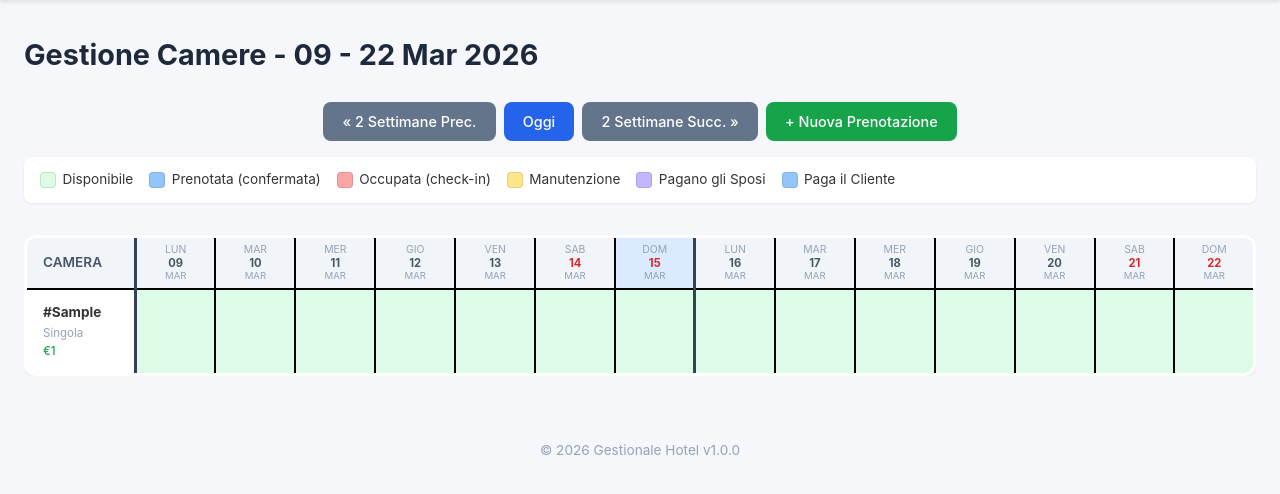
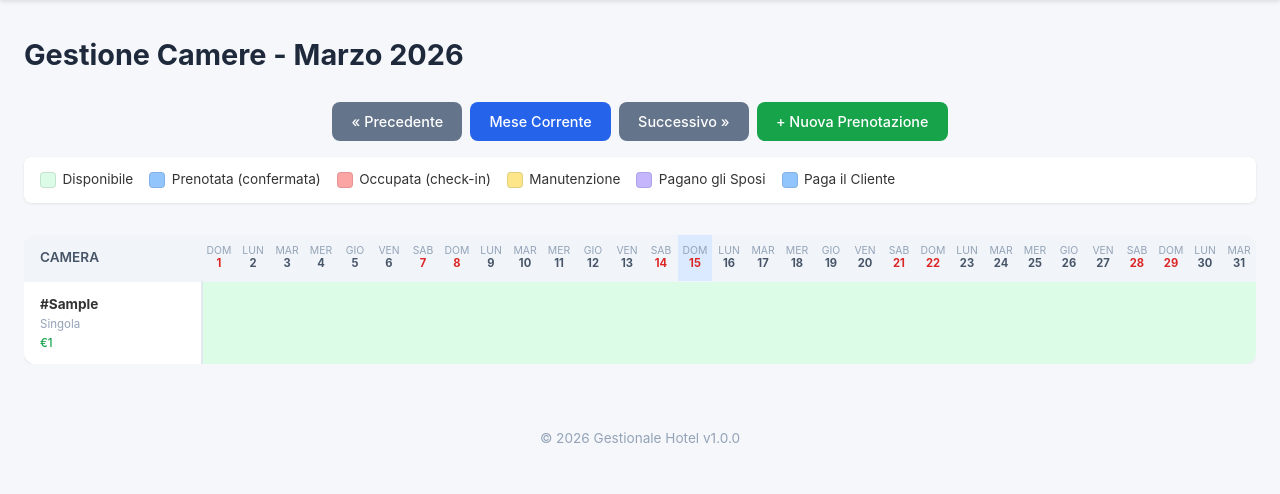
Before and after one commit to geremiacastellani2-jpg/gestionaledefinitivo, a PHP site: page /pages/calendario.php in a window 1280 px wide. Shown: the part 60-554 px from the top of the page. Run offline with PHP 8.4, Linux system fonts and the light colour scheme; tables that the repository leaves empty hold one stand-in row (values such as "Sample post").

Commit message:
revert: torna alla versione b609c1e (griglia originale)
Rimossi tutti i cambiamenti successivi: fix Aruba, griglia 2 settimane,
bordi scuri, table-layout fixed.

https://claude.ai/code/session_011bbxptVXb6LusjZ3Mbjdbc

```diff
--- a/css/style.css
+++ b/css/style.css
@@ -281,23 +281,15 @@ legend {
 
 .calendario-griglia-wrapper { overflow-x: auto; }
 
-.calendario-tabella {
-    font-size: 0.85rem;
-    border: 3px solid #000;
-    table-layout: fixed;
-    width: 100%;
-}
-
-.calendario-tabella th,
-.calendario-tabella td {
-    border: 2px solid #000;
-}
+.calendario-tabella { font-size: 0.85rem; }
 
 .calendario-tabella th.giorno-col-header,
 .calendario-tabella td.giorno-col {
+    width: 34px;
+    min-width: 34px;
+    max-width: 34px;
     text-align: center;
-    padding: 0.4rem 0.2rem;
-    height: 38px;
+    padding: 0.3rem 0.1rem;
 }
 
 .calendario-tabella th.giorno-col-header {
@@ -318,28 +310,16 @@ legend {
     font-weight: 700;
 }
 
-.calendario-tabella th.giorno-col-header .giorno-mese {
-    display: block;
-    font-size: 0.6rem;
-    color: #94a3b8;
-    font-weight: 400;
-}
-
-.calendario-tabella th.bordo-settimana,
-.calendario-tabella td.bordo-settimana {
-    border-left: 3px solid #334155;
-}
-
 .calendario-tabella th.weekend { color: #dc2626; }
 .calendario-tabella th.oggi { background: #dbeafe; }
 
 .calendario-tabella th.camera-col-header {
-    width: 110px;
+    min-width: 130px;
     text-align: left;
 }
 
 .calendario-tabella .camera-col {
-    width: 110px;
+    min-width: 130px;
     white-space: nowrap;
     position: sticky;
     left: 0;
--- a/includes/config.php
+++ b/includes/config.php
@@ -9,7 +9,7 @@ define('DB_CHARSET', 'utf8mb4');
 // Configurazione Applicazione
 define('APP_NAME', 'Gestionale Hotel');
 define('APP_VERSION', '1.0.0');
-define('BASE_URL', '/gestionale/app/');
+define('BASE_URL', '/');
 
 // Timezone
 date_default_timezone_set('Europe/Rome');
--- a/includes/functions.php
+++ b/includes/functions.php
@@ -197,18 +197,6 @@ function getPrenotazioniCalendario(string $meseAnno): array {
     return $stmt->fetchAll();
 }
 
-function getPrenotazioniPeriodo(string $dataInizio, string $dataFine): array {
-    $db = getDB();
-    $stmt = $db->prepare("SELECT p.*, c.numero AS camera_numero, cl.nome AS cliente_nome, cl.cognome AS cliente_cognome, cl.email AS cliente_email, cl.telefono AS cliente_telefono
-        FROM prenotazioni p
-        JOIN camere c ON p.camera_id = c.id
-        JOIN clienti cl ON p.cliente_id = cl.id
-        WHERE p.data_checkin <= ? AND p.data_checkout >= ? AND p.stato != 'cancellata'
-        ORDER BY c.numero");
-    $stmt->execute([$dataFine, $dataInizio]);
-    return $stmt->fetchAll();
-}
-
 function cameraDisponibile(int $cameraId, string $checkin, string $checkout, ?int $escludiPrenotazioneId = null): bool {
     $db = getDB();
     $sql = "SELECT COUNT(*) FROM prenotazioni
--- a/pages/calendario.php
+++ b/pages/calendario.php
@@ -2,65 +2,42 @@
 $titoloPagina = 'Gestione Camere';
 require_once __DIR__ . '/../includes/header.php';
 
-// Data di inizio periodo (default: oggi)
-$inizioParam = $_GET['da'] ?? date('Y-m-d');
-$dataInizio = new DateTime($inizioParam);
+$meseCorrente = $_GET['mese'] ?? date('Y-m');
+$dataRiferimento = new DateTime($meseCorrente . '-01');
+$anno = (int)$dataRiferimento->format('Y');
+$mese = (int)$dataRiferimento->format('m');
 
-// Allinea al lunedi della settimana corrente
-$giornoSettimanaInizio = (int)$dataInizio->format('N');
-if ($giornoSettimanaInizio > 1) {
-    $dataInizio->modify('-' . ($giornoSettimanaInizio - 1) . ' days');
-}
+$mesePrecedente = (clone $dataRiferimento)->modify('-1 month')->format('Y-m');
+$meseSuccessivo = (clone $dataRiferimento)->modify('+1 month')->format('Y-m');
 
-$dataFine = (clone $dataInizio)->modify('+13 days'); // 14 giorni (2 settimane)
+$giorniMese = (int)$dataRiferimento->format('t');
 
-$periodoPrec = (clone $dataInizio)->modify('-14 days')->format('Y-m-d');
-$periodoSucc = (clone $dataInizio)->modify('+14 days')->format('Y-m-d');
+$nomiMesi = ['','Gennaio','Febbraio','Marzo','Aprile','Maggio','Giugno','Luglio','Agosto','Settembre','Ottobre','Novembre','Dicembre'];
+$nomiGiorni = ['', 'Lun','Mar','Mer','Gio','Ven','Sab','Dom'];
 
-$nomiGiorni = ['', 'Lun','Mar','Mer','Gio','Ven','Sab','Dom'];
-$nomiMesi = ['','Gen','Feb','Mar','Apr','Mag','Giu','Lug','Ago','Set','Ott','Nov','Dic'];
-
-$prenotazioni = getPrenotazioniPeriodo($dataInizio->format('Y-m-d'), $dataFine->format('Y-m-d'));
+$prenotazioni = getPrenotazioniCalendario($meseCorrente);
 $camere = getCamere();
 
-// Genera lista dei 14 giorni
-$giorniPeriodo = [];
-$cursore = clone $dataInizio;
-for ($i = 0; $i < 14; $i++) {
-    $giorniPeriodo[] = clone $cursore;
-    $cursore->modify('+1 day');
-}
-
-// Mappa prenotazioni per camera/data
+// Mappa prenotazioni per camera/giorno
 $mappaPrenotazioni = [];
 foreach ($prenotazioni as $p) {
-    $inizio = max(strtotime($p['data_checkin']), strtotime($dataInizio->format('Y-m-d')));
-    $fine = min(strtotime($p['data_checkout']), strtotime($dataFine->format('Y-m-d')) + 86400);
+    $inizio = max(strtotime($p['data_checkin']), strtotime("$anno-$mese-01"));
+    $fine = min(strtotime($p['data_checkout']), strtotime("$anno-$mese-$giorniMese"));
     for ($d = $inizio; $d < $fine; $d += 86400) {
-        $chiave = date('Y-m-d', $d);
-        $mappaPrenotazioni[$p['camera_id']][$chiave] = $p;
+        $giorno = (int)date('j', $d);
+        $mappaPrenotazioni[$p['camera_id']][$giorno] = $p;
     }
 }
 
 $oggi = date('Y-m-d');
-
-// Titolo periodo
-$meseInizio = (int)$dataInizio->format('m');
-$meseFine = (int)$dataFine->format('m');
-$annoInizio = $dataInizio->format('Y');
-if ($meseInizio === $meseFine) {
-    $titoloPeriodo = $dataInizio->format('d') . ' - ' . $dataFine->format('d') . ' ' . $nomiMesi[$meseFine] . ' ' . $annoInizio;
-} else {
-    $titoloPeriodo = $dataInizio->format('d') . ' ' . $nomiMesi[$meseInizio] . ' - ' . $dataFine->format('d') . ' ' . $nomiMesi[$meseFine] . ' ' . $annoInizio;
-}
 ?>
 
-<h1>Gestione Camere - <?= $titoloPeriodo ?></h1>
+<h1>Gestione Camere - <?= $nomiMesi[$mese] ?> <?= $anno ?></h1>
 
 <div class="calendario-nav">
-    <a href="?da=<?= $periodoPrec ?>" class="btn btn-secondary">&laquo; 2 Settimane Prec.</a>
-    <a href="?da=<?= date('Y-m-d') ?>" class="btn btn-primary">Oggi</a>
-    <a href="?da=<?= $periodoSucc ?>" class="btn btn-secondary">2 Settimane Succ. &raquo;</a>
+    <a href="?mese=<?= $mesePrecedente ?>" class="btn btn-secondary">&laquo; Precedente</a>
+    <a href="?mese=<?= date('Y-m') ?>" class="btn btn-primary">Mese Corrente</a>
+    <a href="?mese=<?= $meseSuccessivo ?>" class="btn btn-secondary">Successivo &raquo;</a>
     <a href="prenotazioni.php?azione=nuova" class="btn btn-success">+ Nuova Prenotazione</a>
 </div>
 
@@ -78,19 +55,17 @@ if ($meseInizio === $meseFine) {
     <thead>
         <tr>
             <th class="camera-col-header">Camera</th>
-            <?php foreach ($giorniPeriodo as $giorno):
-                $dataGiorno = $giorno->format('Y-m-d');
-                $giornoSett = (int)$giorno->format('N');
-                $isWeekend = $giornoSett >= 6;
+            <?php for ($g = 1; $g <= $giorniMese; $g++):
+                $dataGiorno = sprintf('%04d-%02d-%02d', $anno, $mese, $g);
+                $giornoSettimana = (int)date('N', strtotime($dataGiorno));
+                $isWeekend = $giornoSettimana >= 6;
                 $isOggi = $dataGiorno === $oggi;
-                $isLunedi = $giornoSett === 1;
             ?>
-                <th class="giorno-col-header <?= $isWeekend ? 'weekend' : '' ?> <?= $isOggi ? 'oggi' : '' ?> <?= $isLunedi ? 'bordo-settimana' : '' ?>">
-                    <span class="giorno-nome"><?= $nomiGiorni[$giornoSett] ?></span>
-                    <span class="giorno-num"><?= $giorno->format('d') ?></span>
-                    <span class="giorno-mese"><?= $nomiMesi[(int)$giorno->format('m')] ?></span>
+                <th class="giorno-col-header <?= $isWeekend ? 'weekend' : '' ?> <?= $isOggi ? 'oggi' : '' ?>">
+                    <span class="giorno-nome"><?= $nomiGiorni[$giornoSettimana] ?></span>
+                    <span class="giorno-num"><?= $g ?></span>
                 </th>
-            <?php endforeach; ?>
+            <?php endfor; ?>
         </tr>
     </thead>
     <tbody>
@@ -101,11 +76,9 @@ if ($meseInizio === $meseFine) {
                 <small><?= ucfirst($camera['tipo']) ?></small>
                 <small class="camera-prezzo">&euro;<?= number_format($camera['prezzo_notte'], 0, ',', '.') ?></small>
             </td>
-            <?php foreach ($giorniPeriodo as $giorno):
-                $dataGiorno = $giorno->format('Y-m-d');
-                $giornoSett = (int)$giorno->format('N');
-                $isLunedi = $giornoSett === 1;
-                $pren = $mappaPrenotazioni[$camera['id']][$dataGiorno] ?? null;
+            <?php for ($g = 1; $g <= $giorniMese; $g++):
+                $pren = $mappaPrenotazioni[$camera['id']][$g] ?? null;
+                $dataGiorno = sprintf('%04d-%02d-%02d', $anno, $mese, $g);
                 $classe = 'cella-disponibile';
                 $tooltip = '';
                 $link = '';
@@ -130,7 +103,7 @@ if ($meseInizio === $meseFine) {
                     $link = 'prenotazioni.php?azione=nuova&camera_id=' . $camera['id'] . '&checkin=' . $dataGiorno;
                 }
             ?>
-                <td class="giorno-col <?= $classe ?> <?= $isLunedi ? 'bordo-settimana' : '' ?>"
+                <td class="giorno-col <?= $classe ?>"
                     title="<?= e($tooltip) ?>"
                     <?php if ($link): ?>onclick="window.location='<?= $link ?>'"<?php endif; ?>
                     style="cursor:pointer">
@@ -138,7 +111,7 @@ if ($meseInizio === $meseFine) {
                         <span class="paga-icona">S</span>
                     <?php endif; ?>
                 </td>
-            <?php endforeach; ?>
+            <?php endfor; ?>
         </tr>
     <?php endforeach; ?>
     </tbody>
```
